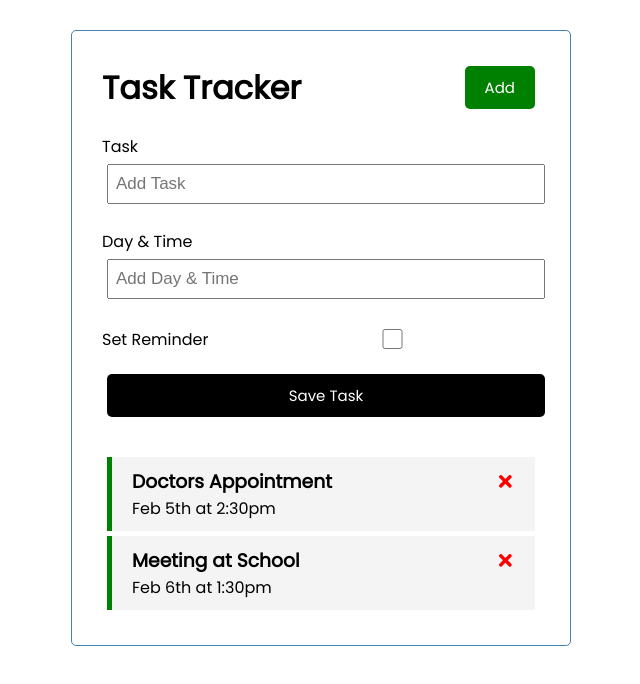
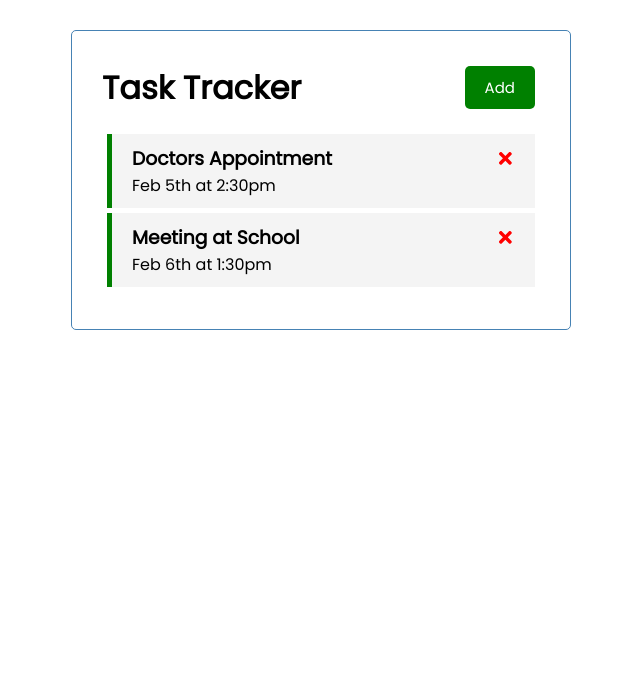
Before and after one commit to iamAkuma/react-project, a React (Create React App) app in the folder react-task-tracker/: page / in a window 1280 px wide. Shown: the top 684 px of the page, without its empty margins (319-959 px from the left). Built offline with nearby package versions, Linux system fonts and the light colour scheme.

Commit message:
Add task input place will be only shown after clicking Add button

```diff
--- a/react-task-tracker/src/App.js
+++ b/react-task-tracker/src/App.js
@@ -4,6 +4,7 @@ import AddTask from './components/AddTask'
 import {useState} from 'react'
 
 function App() {
+  const [showAdd, setshowAdd] = useState(false)
   const [tasks, setTasks] =useState([
     {
         "id": 1,
@@ -39,8 +40,8 @@ setTasks(tasks.map((task) => task.id === id
 
   return (
     <div className="container">
-      <Header/>
-      <AddTask onAdd={addTask}/>
+      <Header onAdd={()=> setshowAdd(!showAdd)}/>
+      {showAdd && <AddTask onAdd={addTask}/>}
       {tasks.length > 0 ? (
          <Tasks tasks={tasks}
          onDelete={deleteTask}
--- a/react-task-tracker/src/components/Header.js
+++ b/react-task-tracker/src/components/Header.js
@@ -1,14 +1,12 @@
 import PropTypes from 'prop-types'
 import Button from './Button'
 
-const Header = ({title}) => {
-  const onClick = () => {
-    console.log('clicked')
-  }
+const Header = ({title, onAdd}) => {
+
   return (
     <header className='header'>
         <h1>{title}</h1>
-        <Button color= 'green' text= 'Add' onClick={onClick}/>
+        <Button color= 'green' text= 'Add' onClick={onAdd}/>
          </header>
   )
 }
```
